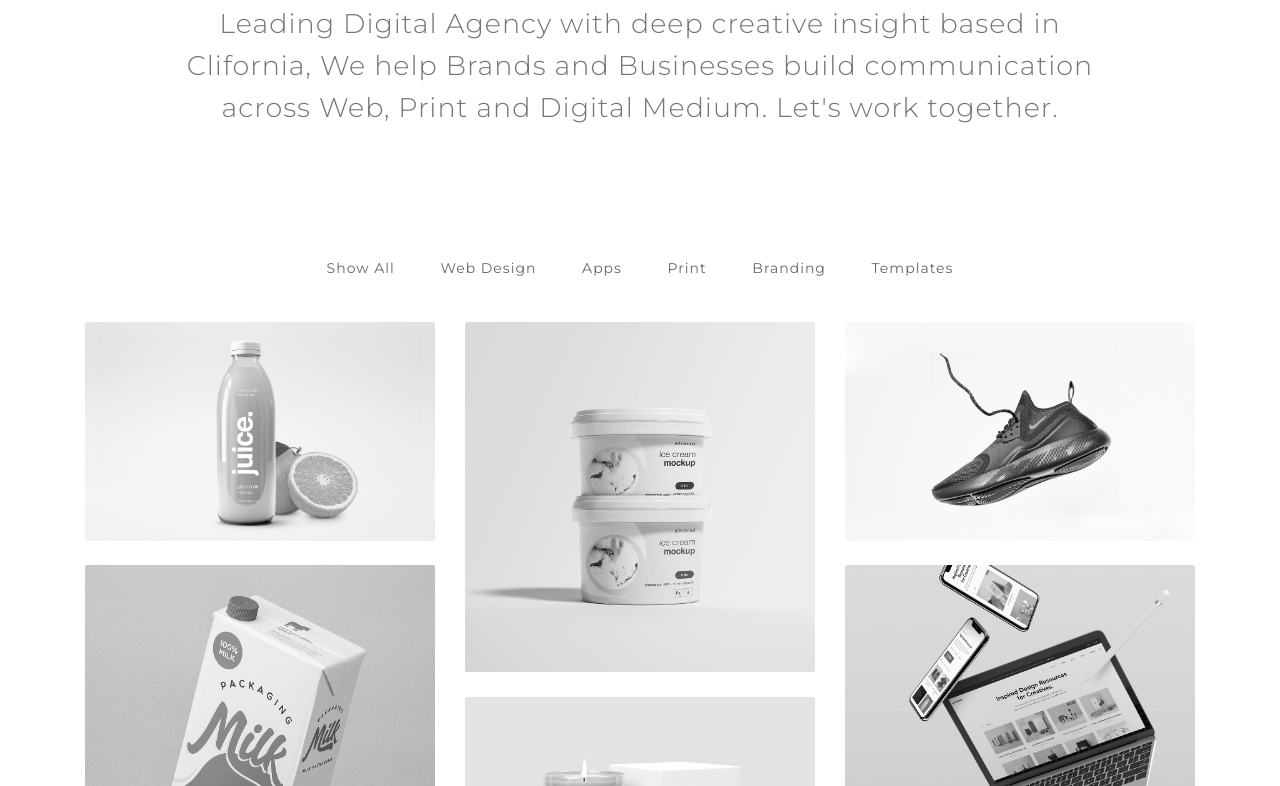
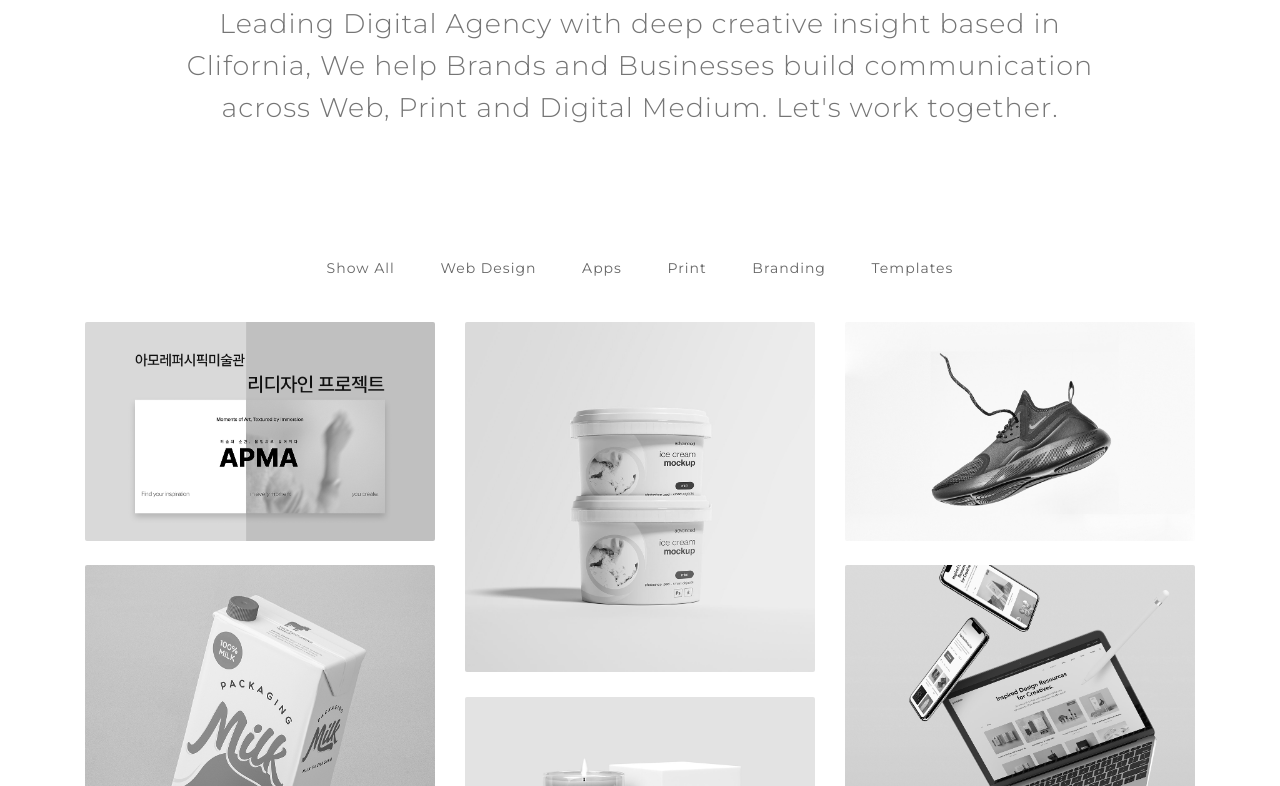
Before and after one commit to seri-code2/portfolio, a plain HTML site: page index.html in a window 1280 px wide. Shown: the part 314-1100 px from the top of the page. Drawn offline with nearby package versions, Linux system fonts and the light colour scheme.

Commit message:
ver0.3
thumbnail change

```diff
--- a/index.html
+++ b/index.html
@@ -115,7 +115,7 @@
                                           <!--           <div class="portfolio-item-hover">
                                                         <i class="fa fa-plus"></i>
                                                     </div> -->
-                                                    <img src="img/portfolio-img1.jpg" alt="Portfolio">
+                                                    <img src="img/thumb_amore1.jpg" alt="Portfolio">
                                                 </a>
                                             </div>
                                         </div>
```
Also changed, not shown: img/._thumb_amore1.jpg (added), img/thumb_amore1.jpg (added).
